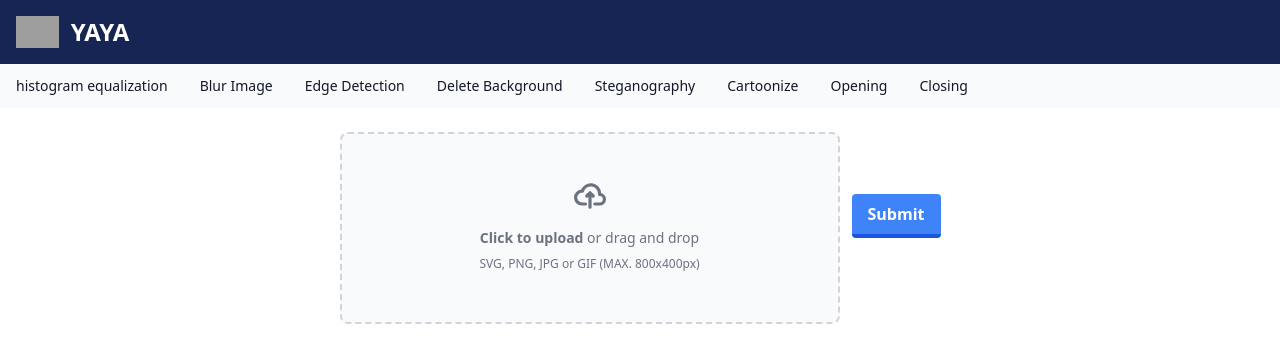
After one commit to sharahiya/ProjectPengcit, a Flask app: page /closing in a window 1280 px wide. The commit adds this page. Shown: the top 363 px of the page. Run offline with Flask 3, Linux system fonts and the light colour scheme; style sheets or scripts are compiled from the project's sources; grey boxes are pictures that could not be loaded.

Commit message:
feat.add closing and opening

```diff
--- a/app.py
+++ b/app.py
@@ -273,7 +273,46 @@ def cartonize():
     return render_template('cartoonize.html')
 
 
+@app.route('/opening', methods=['GET', 'POST'])
+def opening():
+    if request.method == 'POST':
+        file = request.files['img']
+        filename = secure_filename(file.filename)
+        file.save(os.path.join(app.config['UPLOAD'], filename))
+        img_path = os.path.join(app.config['UPLOAD'], filename)
 
+        img = cv2.imread(img_path)
+        gray_img = cv2.cvtColor(img, cv2.COLOR_BGR2GRAY)
+        binarized_img = cv2.threshold(gray_img, 0, 255, cv2.THRESH_BINARY + cv2.THRESH_OTSU)[1]
+        kernel = np.ones((5, 5), np.uint8)
+        opening = cv2.morphologyEx(binarized_img, cv2.MORPH_OPEN, kernel, iterations=1)
+
+        opening_image_path = os.path.join(app.config['UPLOAD'], 'opening_image.jpg')
+        cv2.imwrite(opening_image_path, opening)
+
+        return render_template('opening.html', img=img_path, opening_img=opening_image_path)
+    return render_template('opening.html')
+
+@app.route('/closing', methods=['GET', 'POST'])
+def closing():
+    if request.method == 'POST':
+        file = request.files['img']
+        filename = secure_filename(file.filename)
+        file.save(os.path.join(app.config['UPLOAD'], filename))
+        img_path = os.path.join(app.config['UPLOAD'], filename)
+
+        img = cv2.imread(img_path)
+
+        gray_img = cv2.cvtColor(img, cv2.COLOR_BGR2GRAY)
+        binarized_img = cv2.threshold(gray_img, 0, 255, cv2.THRESH_BINARY + cv2.THRESH_OTSU)[1]
+        kernel = np.ones((3, 3), np.uint8)
+        closing = cv2.morphologyEx(binarized_img, cv2.MORPH_CLOSE, kernel, iterations=4)
+
+        closing_image_path = os.path.join(app.config['UPLOAD'], 'closing_image.jpg')
+        cv2.imwrite(closing_image_path, closing)
+
+        return render_template('closing.html', img=img_path, closing_img=closing_image_path)
+    return render_template('closing.html')
 
 
 
--- /dev/null
+++ b/templates/closing.html
@@ -0,0 +1,118 @@
+<!DOCTYPE html>
+<html lang="en">
+  <head>
+    <link rel="stylesheet" href="/static/css/main.css" />
+    <meta charset="UTF-8" />
+    <meta name="viewport" content="width=device-width, initial-scale=1.0" />
+    <title>Closing</title>
+  </head>
+  <body>
+    <nav class="bg-blue-950 border-gray-200 dark:bg-gray-900">
+      <div
+        class="flex flex-wrap justify-between items-center max-w-screen-xl p-4"
+      >
+        <div class="flex items-start">
+          <img
+            src="https://flowbite.com/docs/images/logo.svg"
+            class="h-8 mr-3"
+            alt="Flowbite Logo"
+          />
+          <span
+            class="self-center text-2xl font-semibold whitespace-nowrap text-white"
+            >YAYA</span
+          >
+        </div>
+      </div>
+    </nav>
+
+<nav class="bg-gray-50 dark:bg-gray-700">
+    <div class="max-w-screen-xl px-4 py-3 ">
+        <div class="flex items-center">
+            <ul class="flex flex-row font-medium mt-0 mr-6 space-x-8 text-sm">
+                <li>
+                    <a href="{{url_for('histogram_equalization')}}" class="text-gray-900 dark:text-white hover:underline" aria-current="page">histogram equalization</a>
+                </li>
+                <li>
+                    <a href="{{url_for('bluredpage')}}" class="text-gray-900 dark:text-white hover:underline">Blur Image</a>
+                </li>
+                <li>
+                  <a href="{{url_for('edgedetection')}}" class="text-gray-900 dark:text-white hover:underline">Edge Detection</a>
+              </li>
+              <li>
+                <a href="{{url_for('hapusbg')}}" class="text-gray-900 dark:text-white hover:underline">Delete Background</a>
+            </li>
+                <li>
+                    <a href="{{url_for('stega')}}" class="text-gray-900 dark:text-white hover:underline">Steganography</a>
+                </li>
+                <li>
+                  <a href="{{url_for('cartonize')}}" class="text-gray-900 dark:text-white hover:underline">Cartoonize</a>
+              </li>
+              <li>
+                  <a href="{{url_for('opening')}}" class="text-gray-900 dark:text-white hover:underline">Opening</a>
+              </li>
+              <li>
+                  <a href="{{url_for('closing')}}" class="text-gray-900 dark:text-white hover:underline">Closing</a>
+              </li>
+
+            </ul>
+        </div>
+    </div>
+</nav>
+
+    <form
+      action="{{ url_for('closing') }}"
+      enctype="multipart/form-data"
+      method="POST"
+    >
+      <div class="flex items-center justify-center w-full">
+        <label
+          for="dropzone-file"
+          class="flex flex-col items-center justify-center w-[500px] h-48 border-2 mt-6 border-gray-300 border-dashed rounded-lg cursor-pointer bg-gray-50 dark:hover:bg-bray-800 dark:bg-gray-700 hover:bg-gray-100 dark:border-gray-600 dark:hover:border-gray-500 dark:hover:bg-gray-600"
+        >
+          <div class="flex flex-col items-center justify-center pt-5 pb-6">
+            <svg
+              class="w-8 h-8 mb-4 text-gray-500 dark:text-gray-400"
+              aria-hidden="true"
+              xmlns="http://www.w3.org/2000/svg"
+              fill="none"
+              viewBox="0 0 20 16"
+            >
+              <path
+                stroke="currentColor"
+                stroke-linecap="round"
+                stroke-linejoin="round"
+                stroke-width="2"
+                d="M13 13h3a3 3 0 0 0 0-6h-.025A5.56 5.56 0 0 0 16 6.5 5.5 5.5 0 0 0 5.207 5.021C5.137 5.017 5.071 5 5 5a4 4 0 0 0 0 8h2.167M10 15V6m0 0L8 8m2-2 2 2"
+              />
+            </svg>
+            <p class="mb-2 text-sm text-gray-500 dark:text-gray-400">
+              <span class="font-semibold">Click to upload</span> or drag and
+              drop
+            </p>
+            <p class="text-xs text-gray-500 dark:text-gray-400">
+              SVG, PNG, JPG or GIF (MAX. 800x400px)
+            </p>
+          </div>
+          <input id="dropzone-file" name="img" type="file" class="hidden" />
+        </label>
+        <input
+          type="submit"
+          class="bg-blue-500 hover:bg-blue-400 text-white font-bold py-2 px-4 border-b-4 border-blue-700 hover:border-blue-500 rounded ml-3"
+        />
+      </div>
+
+
+    </form>
+
+    {% if img %}
+    <h2 class="text-center font-medium text-xl text-black mb-6">First Pict</h2>
+    <img src="{{ img }}" alt="Original Image" class="w-[500px]" id="original-img">
+    {% endif %}
+
+    {% if closing_img %}
+            <h2 class="text-center font-medium text-xl text-black mb-6">Second Pict</h2>
+            <img src="{{ closing_img }}" alt="Original Image" class="w-[500px]" id="original-img">
+      {% endif %}
+
+  </body>
+</html>
--- a/templates/steganography.html
+++ b/templates/steganography.html
@@ -41,6 +41,12 @@
                 </li>
                 <li>
                   <a href="{{url_for('cartonize')}}" class="text-gray-900 dark:text-white hover:underline">Cartoonize</a>
+              </li>
+ <li>
+                  <a href="{{url_for('opening')}}" class="text-gray-900 dark:text-white hover:underline">Opening</a>
+              </li>
+ <li>
+                  <a href="{{url_for('closing')}}" class="text-gray-900 dark:text-white hover:underline">Closing</a>
               </li>
             </ul>
         </div>
```
Also changed, not shown: templates/cartoonize.html (+10 -0 lines), templates/dazzcam.html (+11 -1 lines), templates/edgedetection.html (+11 -1 lines), templates/hapus_background.html (+11 -1 lines), templates/home.html (+7 -0 lines), templates/opening.html (added, +118 -0 lines), static/uploads/closing_image.jpg (added), static/uploads/kucing.jpg (added), static/uploads/opening_image.jpg (added).
